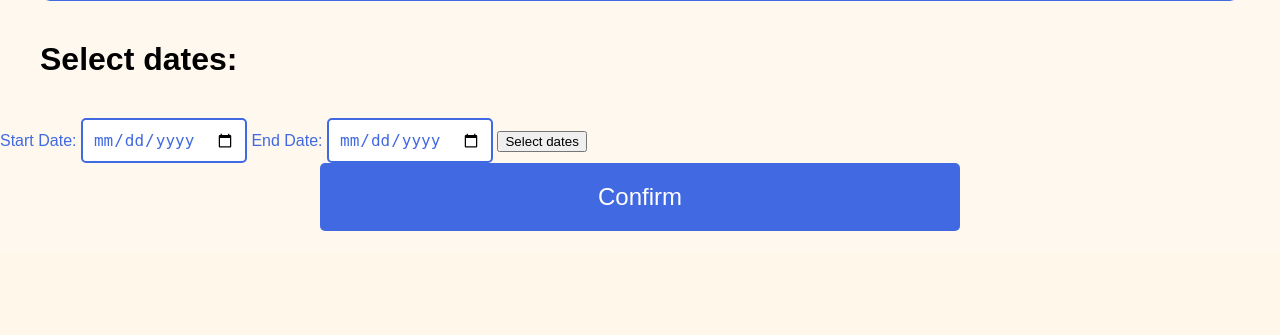
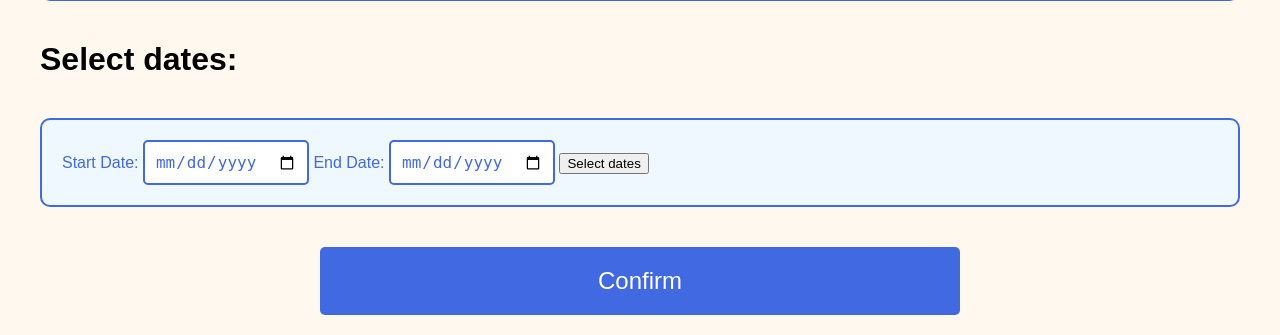
Before and after one commit to JoseFrancisc0/Cloud_Computing_Proyecto_Parcial_2023-1, a Flask app: template Frontend/templates/rent-now.html in a window 1280 px wide. Shown: the part 780-1115 px from the top of the page. Before the commit the page ends 1011 px from the top, so only its background shows below. Run offline with Flask 3, Linux system fonts and the light colour scheme; the template is opened without the code that fills it, so the values that code supplies are empty.

Commit message:
Updated rent now css

```diff
--- a/Frontend/static/css/rent-now.css
+++ b/Frontend/static/css/rent-now.css
@@ -61,6 +61,14 @@ border-radius: 10px;
 background-color: #F0F8FF;
 margin: 40px;
 }
+
+#date-form {
+  border: 2px solid #4169E1;
+  padding: 20px;
+  border-radius: 10px;
+  background-color: #F0F8FF;
+  margin: 40px;
+  }
 
 label {
 color: #4169E1;
```
